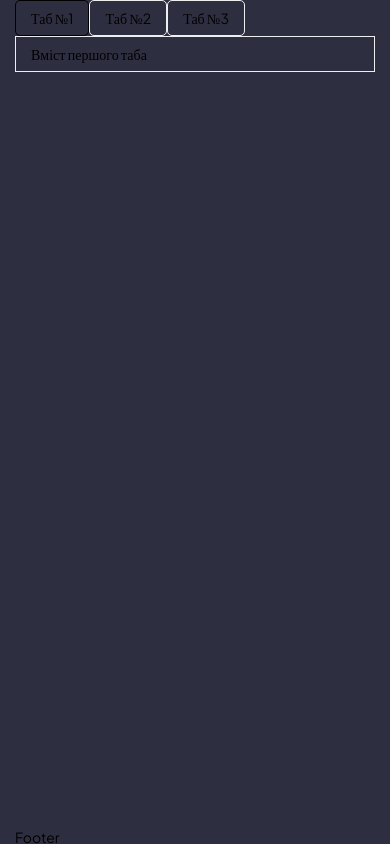
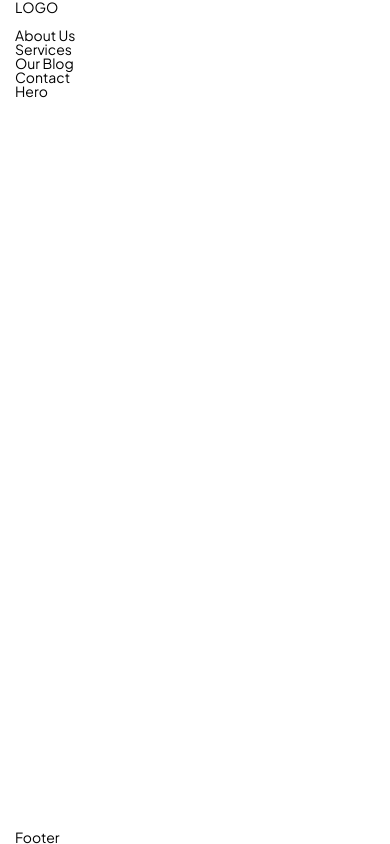
Before and after one commit to Sokiryanin/my-project-1, a website built with Vite: page src/index.html in a window 390 px wide. Built offline with nearby package versions, Linux system fonts and the light colour scheme.

Commit message:
initial files

```diff
--- a/src/index.html
+++ b/src/index.html
@@ -10,11 +10,11 @@
   <body>
     <div class="wrapper">
       <!-- header -->
-      <!-- <load src="./partials/header.html" /> -->
+      <load src="./partials/header.html" />
       <!-- main -->
       <main class="page">
 <!-- Hero -->
-<load src="./partials/about.html" />
+<load src="./partials/hero.html" />
       </main>
 
       <load src="./partials/footer.html" />
--- a/src/main.js
+++ b/src/main.js
@@ -1,5 +1,5 @@
 // Увімкнути/вимкнути FLS (Full Logging System) (в роботі)
-console.log('скріпт працює');
+
 window['FLS'] = true;
 import './scss/main.scss';
 
@@ -32,7 +32,7 @@ import * as mainFunctions from './js/functions.js';
 Модуль "Таби"
 Сніппет (HTML): tabs
 */
-mainFunctions.tabs();
+// mainFunctions.tabs();
 
 /*
 Модуль "Таби"
--- a/src/partials/about.html
+++ /dev/null
@@ -1,22 +0,0 @@
-<section class="page__about about">
-    <div class="about__container">
-        <div data-tabs class="tabs">
-            <nav data-tabs-titles class="tabs__navigation">
-                <button type="button" class="tabs__title _tab-active">Таб №1</button>
-                <button type="button" class="tabs__title">Таб №2</button>
-                <button type="button" class="tabs__title">Таб №3</button>
-            </nav>
-            <div data-tabs-body class="tabs__content">
-                <div class="tabs__body">
-                    Вміст першого таба
-                </div>
-                <div class="tabs__body">
-                    Вміст другого таба
-                </div>
-                <div class="tabs__body">
-                    Вміст третього таба
-                </div>
-            </div>
-        </div>
-    </div>
-</section>
--- /dev/null
+++ b/src/partials/hero.html
@@ -0,0 +1,5 @@
+<section class="page__hero hero">
+    <div class="hero__container">
+        <h1>Hero</h1>
+    </div>
+</section>
--- a/src/scss/base.scss
+++ b/src/scss/base.scss
@@ -3,7 +3,7 @@
 // @import "base/forms/forms";
 
 // Стилі меню + бургер
-@import "base/menu-burger";
+// @import "base/menu-burger";
 
 // Стилі попапів
 // @import "base/popup";
@@ -12,7 +12,7 @@
 // @import "base/spollers";
 
 // Стилі табів
-@import "base/tabs";
+// @import "base/tabs";
 
 // Стилі мап
 // @import "base/maps";
--- a/src/scss/base/tabs.scss
+++ b/src/scss/base/tabs.scss
@@ -29,15 +29,15 @@
 }
 // Styles responsive TABs
 
-:root {
-    --first-color: #2e2e41;
-    --second-color: #5b85ff;
-    --third-color: #434354;
-    --text-color: #fff;
-    --box-shadow: 0 5px 25px rgb (2, 2, 2, 0.1);
-    --text-shadow: 0 5px 25px rgb (2, 2, 2, 0.1);
+// :root {
+//     --first-color: #2e2e41;
+//     --second-color: #5b85ff;
+//     --third-color: #434354;
+//     --text-color: #fff;
+//     --box-shadow: 0 5px 25px rgb (2, 2, 2, 0.1);
+//     --text-shadow: 0 5px 25px rgb (2, 2, 2, 0.1);
 
-}
+// }
 
 // .tab {
 //     position: relative;
```
Also changed, not shown: src/partials/tabs.html (deleted, +0 -13 lines), src/partials/popup.html (line endings or trailing spaces).
